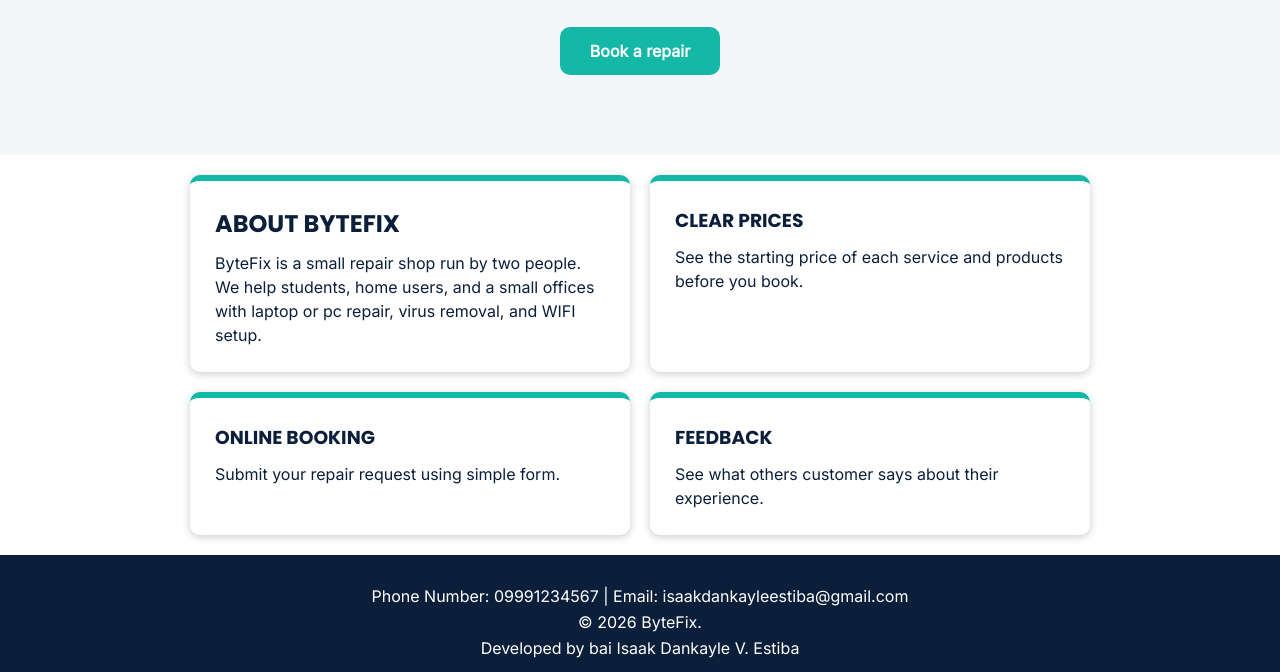
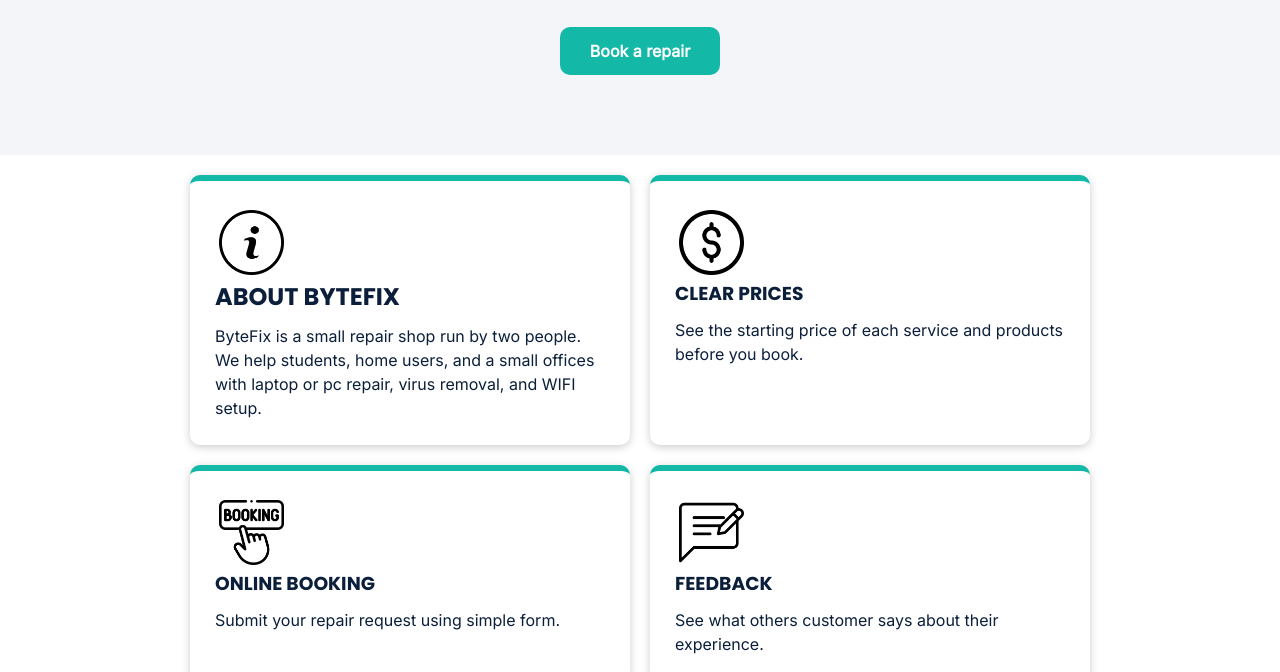
Before and after one commit to isaakdankayleestiba-hub/Estiba-website, a plain HTML site: page index.html in a window 1280 px wide. Shown: the part 277-949 px from the top of the page. Drawn offline with Linux system fonts and the light colour scheme.

Commit message:
add image icon of about and each highlights

```diff
--- a/css/style.css
+++ b/css/style.css
@@ -124,17 +124,16 @@ main {
 #about:hover {
     border-top: 6px solid#0B1F3A;
 }
-/*
-#price {
+
+#about img {
+    height: 65px;
+    width: auto;
+    display: block;
+    border-radius: 8px;
+    padding: 4px;
     background-color: #FFFFFF;
-    max-width: 870px;
-    margin: 40px auto 0 auto;
-    padding: 25px;
-    border-top: 6px solid #14B8A6;
-    border-radius: 10px;
-    box-shadow: 0 2px 8px #CCCCCC;
 }
-*/
+
 .cards .price {
     background-color: #FFFFFF;
     width: auto;
@@ -159,17 +158,6 @@ main {
 .price:hover {
     border-top: 6px solid#0B1F3A;
 }
-/*
-.booking {
-    background-color: #FFFFFF;
-    max-width: 870px;
-    margin: 40px auto 0 auto;
-    padding: 25px;
-    border-top: 6px solid #14B8A6;
-    border-radius: 10px;
-    box-shadow: 0 2px 8px #CCCCCC;
-}
-*/
 
 .cards .booking {
     background-color: #FFFFFF;
@@ -180,6 +168,15 @@ main {
     border-top: 6px solid #14B8A6;
     box-shadow: 0 2px 8px #CCCCCC;
     margin: 0;
+}
+
+.price img {
+    height: 65px;
+    width: auto;
+    display: block;
+    border-radius: 8px;
+    padding: 4px;
+    background-color: #FFFFFF;
 }
 
 .booking h3 {
@@ -196,17 +193,14 @@ main {
     border-top: 6px solid#0B1F3A;
 }
 
-/*
-.feedback {
+.booking img {
+    height: 65px;
+    width: auto;
+    display: block;
+    border-radius: 8px;
+    padding: 4px;
     background-color: #FFFFFF;
-    max-width: 870px;
-    margin: 40px auto 0 auto;
-    padding: 25px;
-    border-top: 6px solid #14B8A6;
-    border-radius: 10px;
-    box-shadow: 0 2px 8px #CCCCCC;
 }
-*/
 
 .cards .feedback {
     background-color: #FFFFFF;
@@ -234,6 +228,15 @@ main {
     border-top: 6px solid #0B1F3A;
 }
 
+.feedback img {
+    height: 65px;
+    width: auto;
+    display: block;
+    border-radius: 8px;
+    padding: 4px;
+    background-color: #FFFFFF;
+}
+
 footer{
     background-color: #0B1F3A;
     color: #FFFFFF;
--- a/index.html
+++ b/index.html
@@ -33,6 +33,7 @@
         <div class="cards">
             <!--about section-->
             <section id="about">
+                <img src="images/info.png" alt="about">
                 <h2>About ByteFix</h2>
                 <p>ByteFix is a small repair shop run by two people. We help students, home users, and a small offices with laptop or pc repair, virus removal,
                     and WIFI setup.
@@ -41,14 +42,17 @@
             <!--highlights section-->
             <section id="highlights">
                 <div class="price">
+                    <img src="images/dollar.png" alt="money">
                     <h3>Clear Prices</h3>
                     <p>See the starting price of each service and products before you book.</p>
                 </div>
                 <div class="booking">
+                    <img src="images/booking.png" alt="booking">
                     <h3>Online Booking</h3>
                     <p>Submit your repair request using simple form.</p>
                 </div>
                 <div class="feedback">
+                    <img src="images/feedback.png" alt="feedback">
                     <h3>Feedback</h3>
                     <p>See what others customer says about their experience.</p>
                 </div>
```
Also changed, not shown: images/booking.png (added), images/dollar.png (added), images/feedback.png (added), images/info.png (added).
